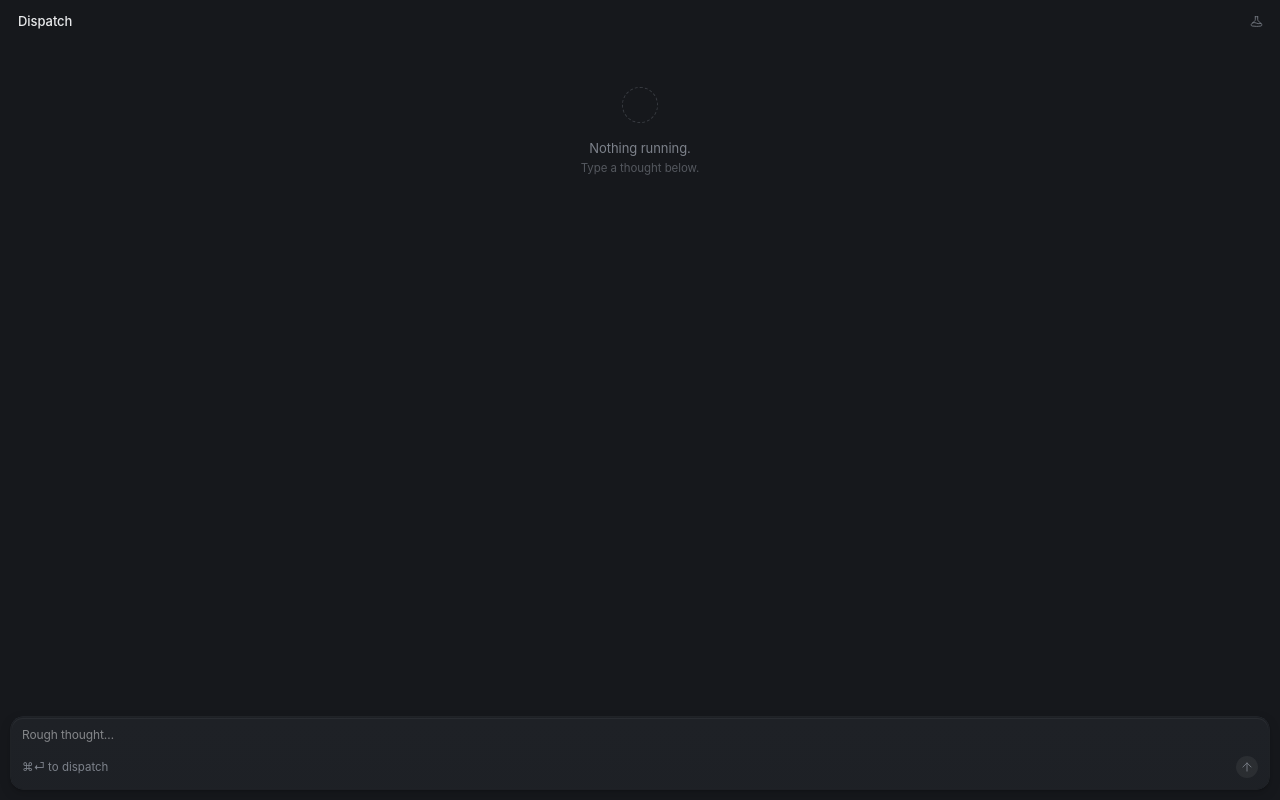
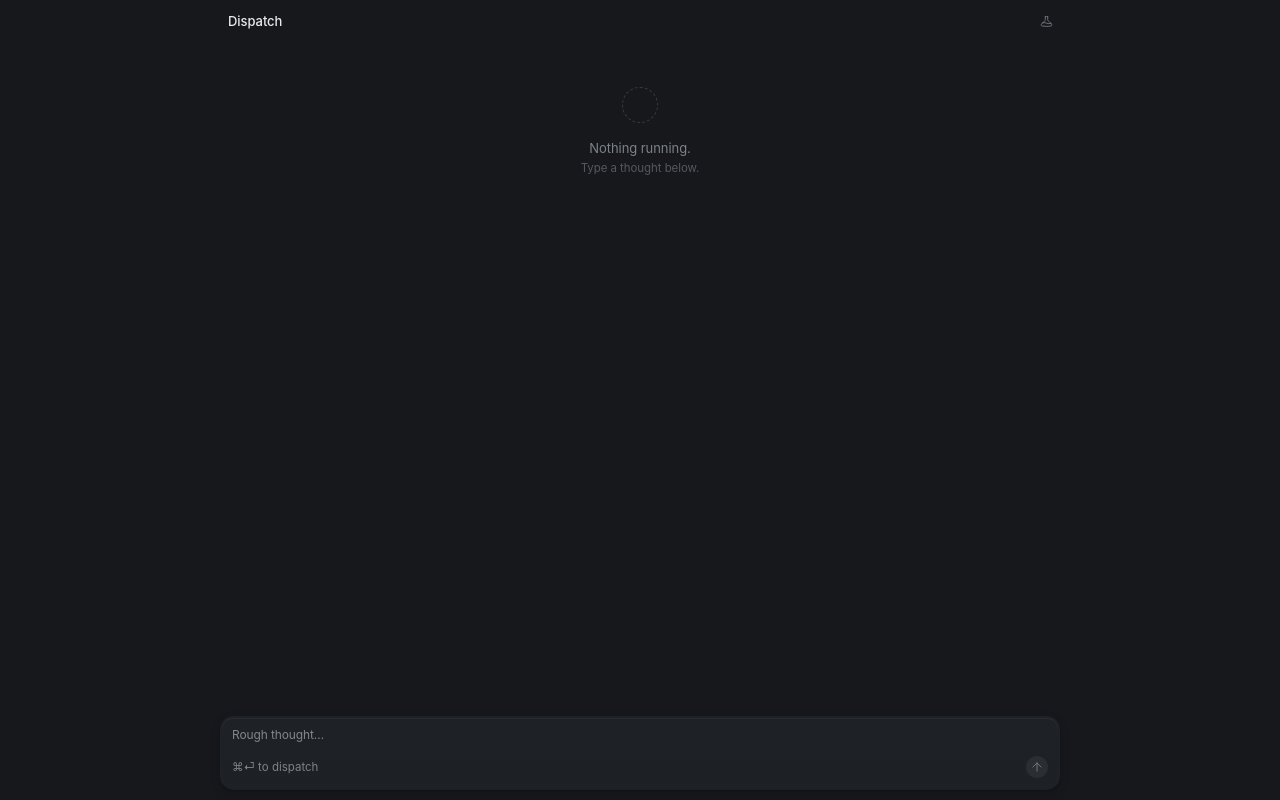
Before and after one commit to abhaymettu/cate-dispatch, a website with bundled scripts: page src/panel/index.html in a window 1280 px wide. Built offline with nearby package versions, Linux system fonts and the light colour scheme; no server answers.

Commit message:
Fix the rail's lie, and stop the panel sprawling when it is dragged wide
Three things wrong in a real run:

The rail sat on "Questions" while the status said "Writing spec". The stage is
still `questions` until the spec lands, but the rail should say what is
happening, so it now lights independently of the stage.

That step was also called "Questions" when the router had asked none, leaving
a stage labelled for content it did not have. It is "Plan": it carries the
target, the profile and the assumptions whether or not anything was asked.

The panel's defaultSize is 720 but it is freely resizable, and at 1200 the
target field stretched into a single stray line across the whole width. The
header, board and composer now share one 860px measure and centre in whatever
they are given, so their left edges stay aligned at any size.

```diff
--- a/src/panel/index.html
+++ b/src/panel/index.html
@@ -94,7 +94,9 @@
           <div class="railRow">
             <span class="railStep" data-step="thought">Thought</span>
             <span class="railSep"></span>
-            <span class="railStep" data-step="questions">Questions</span>
+            <!-- "Plan", not "Questions": the router often asks nothing and this
+                 stage still carries the target, the profile and the assumptions -->
+            <span class="railStep" data-step="questions">Plan</span>
             <span class="railSep"></span>
             <span class="railStep" data-step="review">Spec</span>
           </div>
--- a/src/panel/main.ts
+++ b/src/panel/main.ts
@@ -172,6 +172,18 @@
   if (span) span.textContent = text
 }
 
+/** Which step the rail lights. Usually the live stage, but not always: while the
+    spec is being written the stage is still `questions` and the rail should
+    already be on `review`, because writing the spec is what is happening. */
+function setRail(step: Stage): void {
+  const at = STAGES.indexOf(step)
+  document.querySelectorAll<HTMLElement>('.railStep').forEach((el) => {
+    const i = STAGES.indexOf(el.dataset.step as Stage)
+    el.classList.toggle('on', i === at)
+    el.classList.toggle('done', i < at)
+  })
+}
+
 function setStage(next: Stage): void {
   stage = next
   frame.dataset.stage = next
@@ -185,12 +197,7 @@
     else section.setAttribute('inert', '')
   }
 
-  const at = STAGES.indexOf(next)
-  document.querySelectorAll<HTMLElement>('.railStep').forEach((step) => {
-    const i = STAGES.indexOf(step.dataset.step as Stage)
-    step.classList.toggle('on', i === at)
-    step.classList.toggle('done', i < at)
-  })
+  setRail(next)
 
   // stage 1 sends with the round arrow; later stages need a verb
   primary.hidden = next !== 'thought'
@@ -298,6 +305,7 @@
 async function writeSpec(): Promise<void> {
   if (!draftId || busySince) return
   primaryWide.disabled = true
+  setRail('review')
   setBusy(true, 'Writing spec')
   try {
     const answers = Array.from($('qlist').querySelectorAll<HTMLInputElement>('input')).map((i) => i.value)
@@ -308,6 +316,7 @@
     setStage('review')
   } catch (err) {
     fail(err)
+    setRail('questions')
     primaryWide.disabled = false
   }
 }
--- a/src/panel/style.css
+++ b/src/panel/style.css
@@ -36,6 +36,11 @@
   /* the light a raised surface catches along its top edge */
   --sheen: rgba(255, 255, 255, 0.05);
 
+  /* The panel's defaultSize is 720 wide but it is freely resizable, and a row
+     or a text field stretched across 1200px reads as a stray line rather than a
+     list. Everything shares one measure and centres in whatever it is given. */
+  --measure: 860px;
+
   /* AIcss's three easings, verbatim */
   --ease: cubic-bezier(0.22, 1, 0.36, 1);
   --ease-shine: cubic-bezier(0.25, 0.1, 0.25, 1);
@@ -48,6 +53,10 @@
 }
 
 * { box-sizing: border-box; }
+
+/* the three bands of the shell hold the same measure, so their left edges line
+   up no matter how wide the panel is dragged */
+header, #board, #composer { width: 100%; max-width: var(--measure); margin-inline: auto; }
 
 html, body { height: 100%; }
 
```
